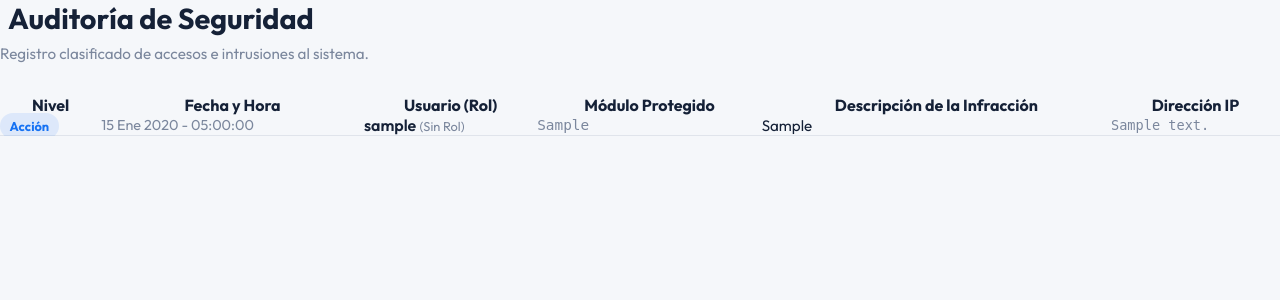
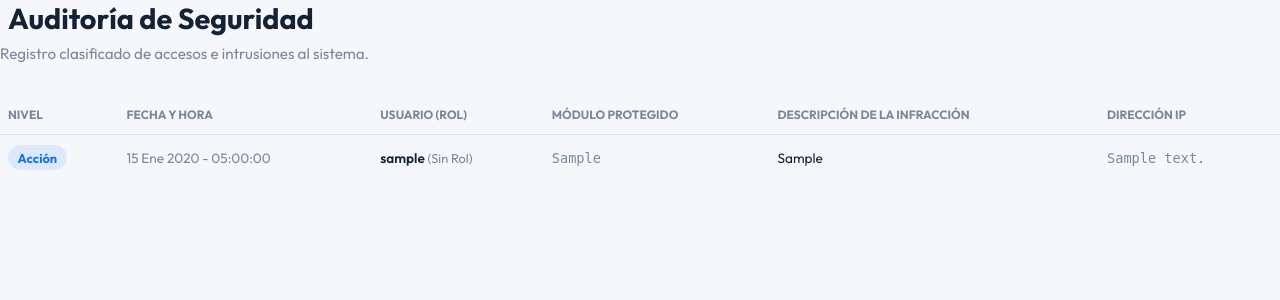
Before and after one commit to Chilling2121/Proyecto-Lavanderia, a Django app: page /auditoria/ in a window 1280 px wide. Shown: the top 300 px of the page. Run offline with Django 5.2, Linux system fonts and the light colour scheme; a user stored in the database is signed in; tables that the repository leaves empty hold one stand-in row (values such as "Sample post"); some libraries are stand-ins or nearby versions.

Commit message:
Mejor estetica

```diff
--- a/templates/auditoria.html
+++ b/templates/auditoria.html
@@ -12,8 +12,8 @@
     </div>
 </div>
 
-<div class="card" style="overflow-x: auto;">
-    <table class="table" style="width: 100%; border-collapse: collapse;">
+<div class="card" style="overflow-x: auto; padding: 0;">
+    <table class="custom-table">
         <thead>
             <tr>
                 <th>Nivel</th>
@@ -26,7 +26,7 @@
         </thead>
         <tbody>
             {% for registro in registros %}
-            <tr style="border-bottom: 1px solid var(--border);">
+            <tr>
                 <td>
                     {% if registro.nivel_severidad == 'WARNING' %}
                         <span style="background: rgba(220, 53, 69, 0.1); color: var(--danger); padding: 0.3rem 0.6rem; border-radius: 20px; font-size: 0.8rem; font-weight: 700;"><i class="fas fa-exclamation-triangle"></i> Intrusión</span>
@@ -34,13 +34,13 @@
                         <span style="background: rgba(13, 110, 253, 0.1); color: var(--primary); padding: 0.3rem 0.6rem; border-radius: 20px; font-size: 0.8rem; font-weight: 700;"><i class="fas fa-info-circle"></i> Acción</span>
                     {% endif %}
                 </td>
-                <td style="font-size: 0.9rem; color: var(--text-muted);">{{ registro.fecha|date:"d M Y - H:i:s" }}</td>
+                <td style="color: var(--text-muted);">{{ registro.fecha|date:"d M Y - H:i:s" }}</td>
                 <td style="font-weight: 600; color: var(--text);">
                     {{ registro.usuario.username|default:"Desconocido" }}
                     <span style="font-weight: normal; font-size: 0.8rem; color: var(--text-muted);">({{ registro.usuario.groups.first.name|default:"Sin Rol" }})</span>
                 </td>
-                <td style="font-family: monospace; color: var(--text-muted); font-size: 0.9rem;">{{ registro.modulo }}</td>
-                <td style="color: var(--text); font-size: 0.95rem;">{{ registro.accion }}</td>
+                <td style="font-family: monospace; color: var(--text-muted);">{{ registro.modulo }}</td>
+                <td style="color: var(--text);">{{ registro.accion }}</td>
                 <td style="font-family: monospace; color: var(--text-muted); font-size: 0.85rem;">{{ registro.ip_address|default:"N/A" }}</td>
             </tr>
             {% empty %}
```
